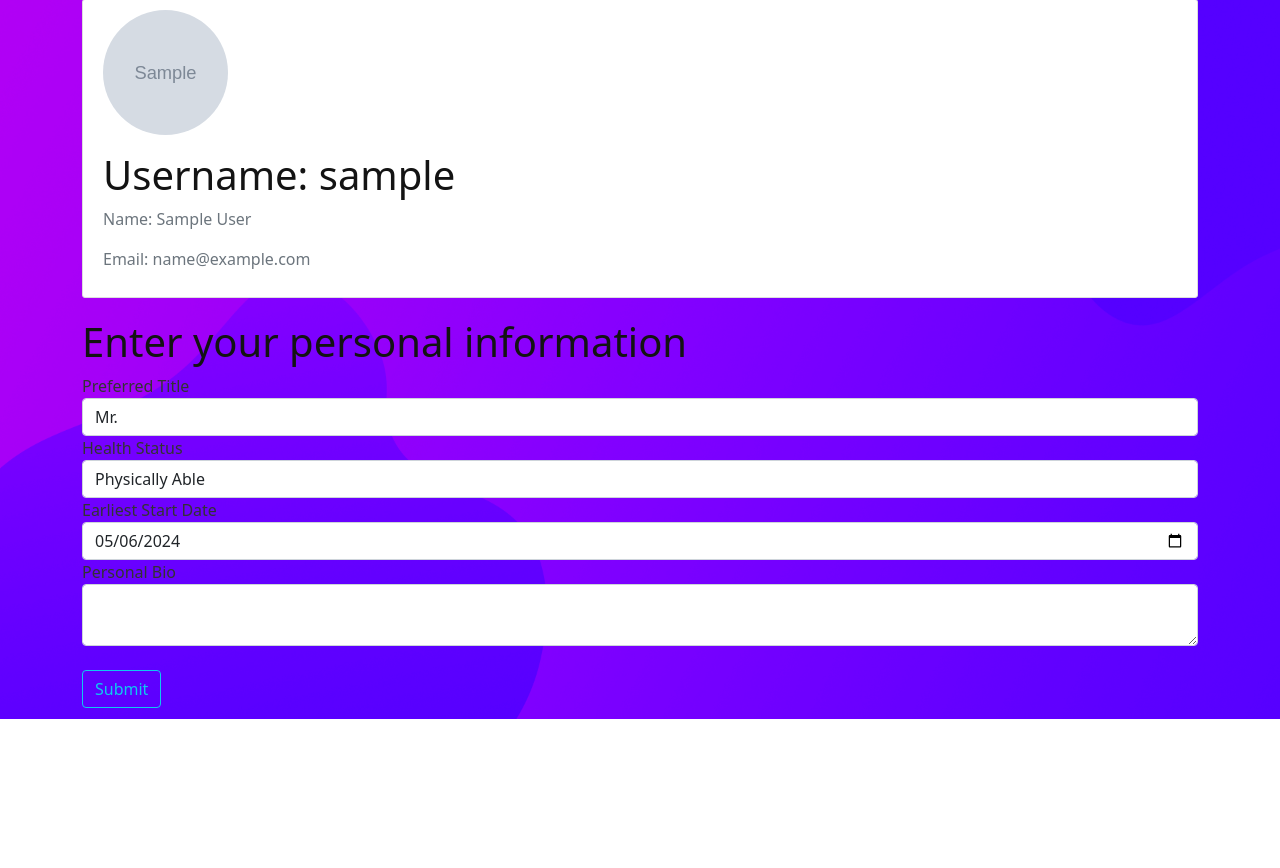
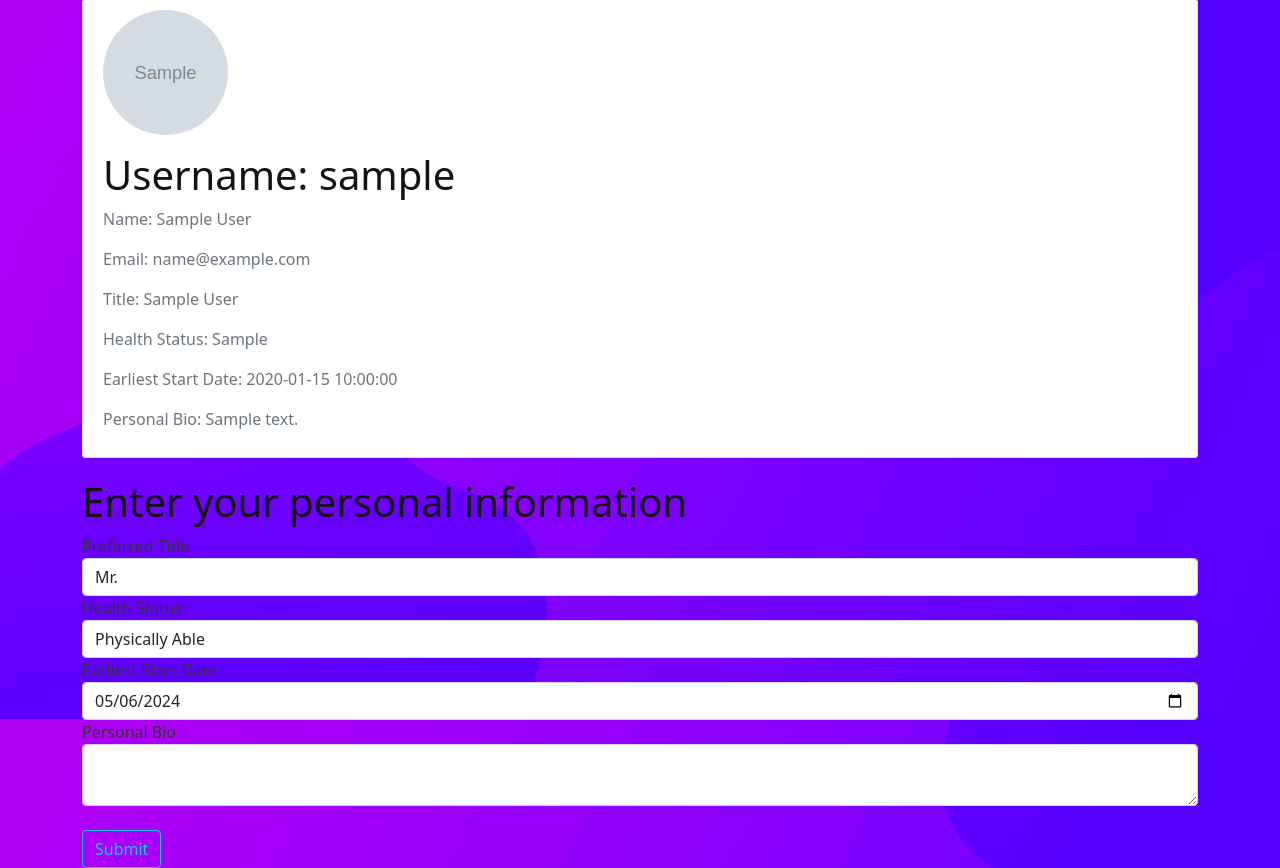
Before and after one commit to saundlj/AgileWebProj, a Flask app: page /account in a window 1280 px wide. Shown: the part 81-949 px from the top of the page. Before the commit the page ends 800 px from the top, so only its background shows below. Run offline with Flask 3, Linux system fonts and the light colour scheme; a user stored in the database is signed in; tables that the repository leaves empty hold one stand-in row (values such as "Sample post"); grey boxes marked "Sample" are stand-in pictures.

Commit message:
Retrieves the relevant information from the account db filtered by user id on the User db, then displays on account page.

```diff
--- a/app/models.py
+++ b/app/models.py
@@ -26,6 +26,7 @@ from app import db, login_manager
 def load_user(user_id):
     return User.query.get(int(user_id))
 
+
 class User(db.Model, UserMixin):
     id = db.Column(db.Integer, primary_key=True)
     username = db.Column(db.String(20), unique=True, nullable=False)
@@ -38,6 +39,7 @@ class User(db.Model, UserMixin):
     # backref adds author column to Post indicating user
     # lazy lets us look at all posts by a user
     posts = db.relationship('Post', backref='author', lazy=True)
+    accounts = db.relationship('Account', backref='author', lazy=True)
 
     def __repr__(self):
         return f"User('{self.first_name}', '{self.last_name}', '{self.email}')"
@@ -57,7 +59,7 @@ class Post(db.Model):
     job_type = db.Column(db.String(100), nullable=True)
     description = db.Column(db.Text, nullable=True)
     salary = db.Column(db.Integer, nullable=True)
-    user_id = db.Column(db.Integer, db.ForeignKey('user.id'), nullable=False, default = 1) # lowercase becuase referencing column NOT class
+    user_id = db.Column(db.Integer, db.ForeignKey('user.id'), nullable=False, default = 1) # lowercase because referencing column NOT class
     #user_id logic needs to be fixed
 
     def __repr__(self):
@@ -69,3 +71,4 @@ class Account(db.Model):
     health = db.Column(db.String(100), nullable=True)
     earliest_start_date = db.Column(db.DateTime, nullable=True, default=datetime.now(timezone.utc))
     personal_bio = db.Column(db.Text, nullable=True)
+    user_id = db.Column(db.Integer, db.ForeignKey('user.id'), nullable=False, default = 1) # lowercase because referencing column NOT class
--- a/app/routes.py
+++ b/app/routes.py
@@ -9,7 +9,6 @@ from flask_login import current_user, login_user, logout_user, login_required
 @flaskApp.route("/home", methods = ['GET'])
 def home():
     return render_template("home.html", title = "Home")
-
 
 @flaskApp.route('/login', methods = ['GET','POST'])
 def login():
@@ -89,5 +88,6 @@ def account():
         db.session.add(info)
         db.session.commit()
         flash('Person biography created successfully')
-
-    return render_template("AccountPage.html", title = 'Account', profile_pic = profile_pic, form = form)
+    user_info = Account.query.filter(Account.user_id == User.id).order_by(Account.id.desc()).first()
+    print(user_info)
+    return render_template("AccountPage.html", title = 'Account', profile_pic = profile_pic, form = form, user_info = user_info)
--- a/app/templates/AccountPage.html
+++ b/app/templates/AccountPage.html
@@ -7,6 +7,10 @@
                 <h2 class="account-heading">Username: {{current_user.username}}</h2>
                 <p class="text-secondary">Name: {{current_user.first_name}} {{current_user.last_name}}</p>
                 <p class="text-secondary">Email: {{current_user.email}}</p>
+                <p class="text-secondary">Title: {{user_info.title_apl}}</p>
+                <p class="text-secondary">Health Status: {{user_info.health}}</p>
+                <p class="text-secondary">Earliest Start Date: {{user_info.earliest_start_date}}</p>
+                <p class="text-secondary">Personal Bio: {{user_info.personal_bio}}</p>
             </div>
         </div>
     </div>
@@ -84,10 +88,4 @@
         </form>
     </div>
 
-
-
-
-
-
-
 {% endblock content %}
```
